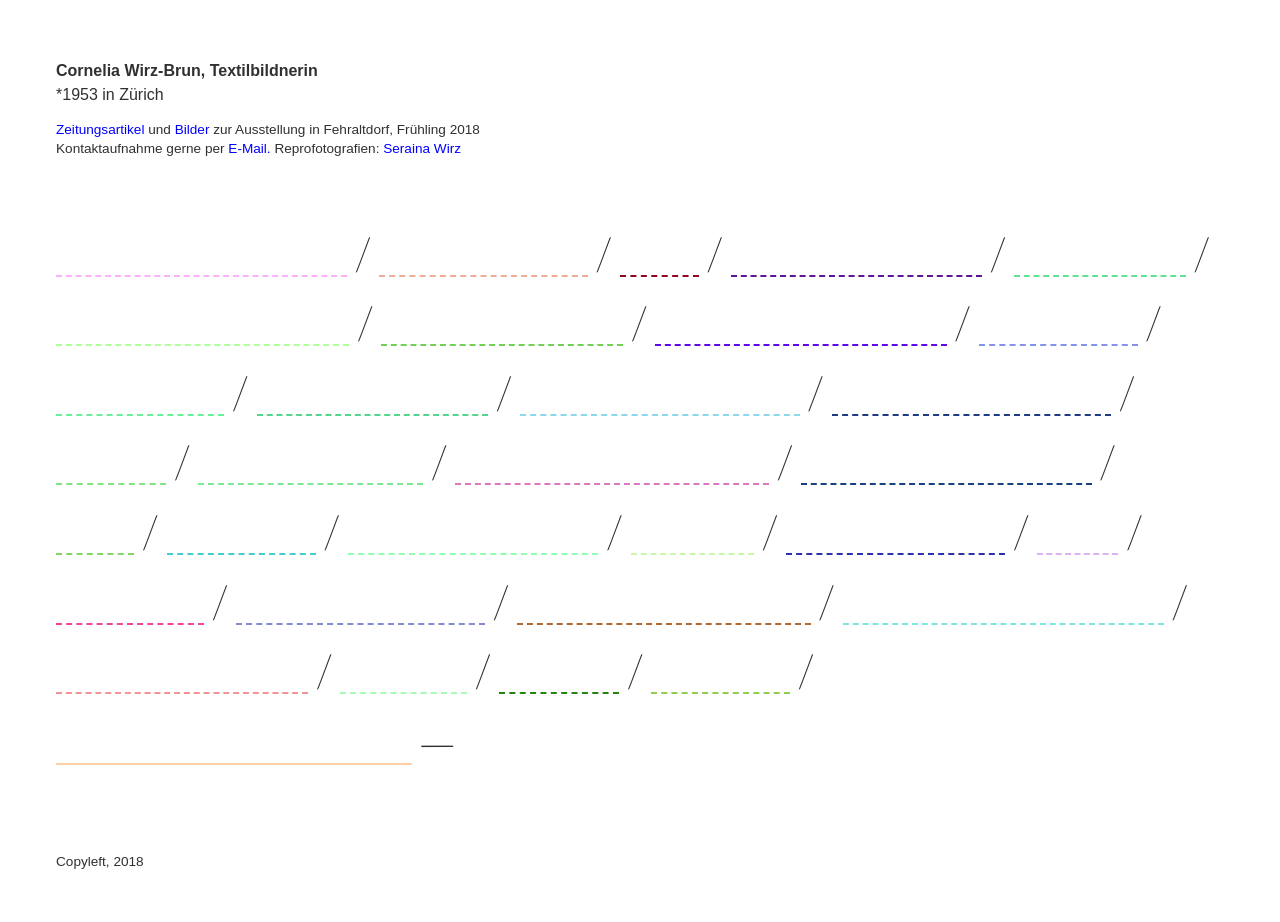
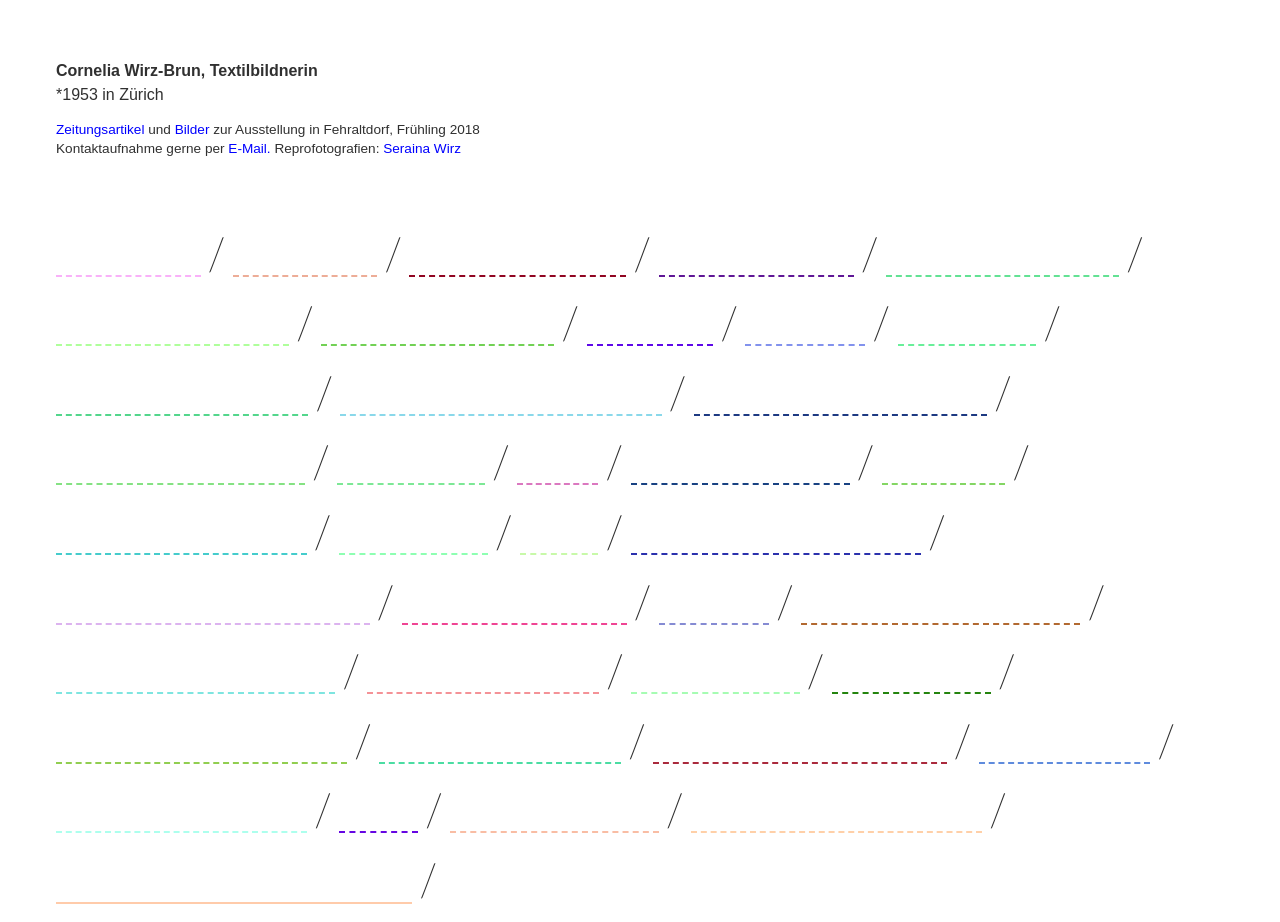
Before and after one commit to cmdu/cornelia.wirz-brun.ch, a plain HTML site: page index.html in a window 1280 px wide. Shown: the top 922 px of the page. Drawn offline with nearby package versions, Linux system fonts and the light colour scheme; a small style sheet from the web is missing.

Commit message:
Update Content March 2019

```diff
--- a/css/layout.css
+++ b/css/layout.css
@@ -44,8 +44,11 @@ body {
 	opacity: 1;
 	transition: 0.5s opacity;
 	hyphens: auto;
-	cursor: url(/img/cursor.svg), auto;
+	cursor: nw-resize;
 }
+
+li, li a:hover {
+	cursor: se-resize;
 }
 
 body.fade-out {
--- a/index.html
+++ b/index.html
@@ -16,41 +16,83 @@
     </header>
     <main>
       <ul id="menu">
-        <li><a data-page="zollikon" href="#">Blick auf Zollikon&nbsp;</a>&nbsp;/&nbsp;</li>
-        <li><a data-page="rosenstrauss" href="#">Rosenstrauss&nbsp;</a>&nbsp;/&nbsp;</li>
-        <li><a data-page="pfau" href="#">Pfau&nbsp;</a>&nbsp;/&nbsp;</li>
-        <li><a data-page="spiel" href="#">Spiel Ying Yang&nbsp;</a>&nbsp;/&nbsp;</li>
-        <li><a data-page="aquarium" href="#">Aquarium&nbsp;</a>&nbsp;/&nbsp;</li>
-        <li><a data-page="engadin" href="#">Engadiner Winter&nbsp;</a>&nbsp;/&nbsp;</li>
-        <li><a data-page="prince" href="#">Le Petit Prince&nbsp;</a>&nbsp;/&nbsp;</li>
-        <li><a data-page="elemente" href="#">Die vier Elemente&nbsp;</a>&nbsp;/&nbsp;</li>
-        <li><a data-page="orchidee" href="#">Orchidee&nbsp;</a>&nbsp;/&nbsp;</li>
-        <li><a data-page="rueckblick" href="#">Rückblick&nbsp;</a>&nbsp;/&nbsp;</li>
-        <li><a data-page="sommervoegel" href="#">Sommervögel&nbsp;</a>&nbsp;/&nbsp;</li>
-        <li><a data-page="stern1" href="#">Sternenhimmel 1&nbsp;</a>&nbsp;/&nbsp;</li>
-        <li><a data-page="stern2" href="#">Sternenhimmel 2&nbsp;</a>&nbsp;/&nbsp;</li>
-        <li><a data-page="chrigi" href="#">Chrigi&nbsp;</a>&nbsp;/&nbsp;</li>
-        <li><a data-page="tulpen" href="#">Tulpenstrauss&nbsp;</a>&nbsp;/&nbsp;</li>
-        <li><a data-page="aussen" href="#">Perspektive Aussen&nbsp;</a>&nbsp;/&nbsp;</li>
-        <li><a data-page="innen" href="#">Perspektive Innen&nbsp;</a>&nbsp;/&nbsp;</li>
-        <li><a data-page="eule" href="#">Eule&nbsp;</a>&nbsp;/&nbsp;</li>
-        <li><a data-page="seerosen" href="#">Seerosen&nbsp;</a>&nbsp;/&nbsp;</li>
-        <li><a data-page="sonnenblumen" href="#">Sonnenblumen&nbsp;</a>&nbsp;/&nbsp;</li>
-        <li><a data-page="winter" href="#">Winter&nbsp;</a>&nbsp;/&nbsp;</li>
-        <li><a data-page="engadin" href="#">Oberengadin&nbsp;</a>&nbsp;/&nbsp;</li>
-        <li><a data-page="paris" href="#">Paris&nbsp;</a>&nbsp;/&nbsp;</li>
-        <li><a data-page="schwaene" href="#">Schwäne&nbsp;</a>&nbsp;/&nbsp;</li>
-        <li><a data-page="verbundenheit" href="#">Verbundenheit&nbsp;</a>&nbsp;/&nbsp;</li>
-        <li><a data-page="baum" href="#">Baum im Frühling&nbsp;</a>&nbsp;/&nbsp;</li>
-        <li><a data-page="tessin" href="#">Tessiner Impression&nbsp;</a>&nbsp;/&nbsp;</li>
-        <li><a data-page="nashorn" href="#">Nashornfamilie&nbsp;</a>&nbsp;/&nbsp;</li>
+        <li><a data-page="specht1" href="#">Specht 1&nbsp;</a>&nbsp;/&nbsp;</li>
+        <li><a data-page="specht2" href="#">Specht 2&nbsp;</a>&nbsp;/&nbsp;</li>
+        <li><a data-page="sternenbild4" href="#">Sternenbild 4&nbsp;</a>&nbsp;/&nbsp;</li>
+        <li><a data-page="matterhorn" href="#">Matterhorn&nbsp;</a>&nbsp;/&nbsp;</li>
+        <li><a data-page="toggenburg1" href="#">Toggenburg 1&nbsp;</a>&nbsp;/&nbsp;</li>
+        <li><a data-page="toggenburg2" href="#">Toggenburg 2&nbsp;</a>&nbsp;/&nbsp;</li>
+        <li><a data-page="toggenburg3" href="#">Toggenburg 3&nbsp;</a>&nbsp;/&nbsp;</li>
         <li><a data-page="warten" href="#">Warten&nbsp;</a>&nbsp;/&nbsp;</li>
         <li><a data-page="wagen" href="#">Wagen&nbsp;</a>&nbsp;/&nbsp;</li>
         <li><a data-page="wachen" href="#">Wachen&nbsp;</a>&nbsp;/&nbsp;</li>
-        <li><a class="italic" id="spezi" data-page="gedanken" href="#">Zu bestimmte Gedanken&nbsp;</a>&nbsp;—&nbsp;</li>
+        <li><a data-page="nashorn" href="#">Nashornfamilie&nbsp;</a>&nbsp;/&nbsp;</li>
+        <li><a data-page="tessin" href="#">Tessiner Impression&nbsp;</a>&nbsp;/&nbsp;</li>
+        <li><a data-page="baum" href="#">Baum im Frühling&nbsp;</a>&nbsp;/&nbsp;</li>
+        <li><a data-page="verbundenheit" href="#">Verbundenheit&nbsp;</a>&nbsp;/&nbsp;</li>
+        <li><a data-page="schwaene" href="#">Schwäne&nbsp;</a>&nbsp;/&nbsp;</li>
+        <li><a data-page="paris" href="#">Paris&nbsp;</a>&nbsp;/&nbsp;</li>
+        <li><a data-page="engadin" href="#">Oberengadin&nbsp;</a>&nbsp;/&nbsp;</li>
+        <li><a data-page="winter" href="#">Winter&nbsp;</a>&nbsp;/&nbsp;</li>
+        <li><a data-page="sonnenblumen" href="#">Sonnenblumen&nbsp;</a>&nbsp;/&nbsp;</li>
+        <li><a data-page="seerosen" href="#">Seerosen&nbsp;</a>&nbsp;/&nbsp;</li>
+        <li><a data-page="eule" href="#">Eule&nbsp;</a>&nbsp;/&nbsp;</li>
+        <li><a data-page="innen" href="#">Perspektive Innen&nbsp;</a>&nbsp;/&nbsp;</li>
+        <li><a data-page="aussen" href="#">Perspektive Aussen&nbsp;</a>&nbsp;/&nbsp;</li>
+        <li><a data-page="tulpen" href="#">Tulpenstrauss&nbsp;</a>&nbsp;/&nbsp;</li>
+        <li><a data-page="chrigi" href="#">Chrigi&nbsp;</a>&nbsp;/&nbsp;</li>
+        <li><a data-page="stern2" href="#">Sternenhimmel 2&nbsp;</a>&nbsp;/&nbsp;</li>
+        <li><a data-page="stern1" href="#">Sternenhimmel 1&nbsp;</a>&nbsp;/&nbsp;</li>
+        <li><a data-page="sommervoegel" href="#">Sommervögel&nbsp;</a>&nbsp;/&nbsp;</li>
+        <li><a data-page="rueckblick" href="#">Rückblick&nbsp;</a>&nbsp;/&nbsp;</li>
+        <li><a data-page="orchidee" href="#">Orchidee&nbsp;</a>&nbsp;/&nbsp;</li>
+        <li><a data-page="elemente" href="#">Die vier Elemente&nbsp;</a>&nbsp;/&nbsp;</li>
+        <li><a data-page="prince" href="#">Le Petit Prince&nbsp;</a>&nbsp;/&nbsp;</li>
+        <li><a data-page="engadin" href="#">Engadiner Winter&nbsp;</a>&nbsp;/&nbsp;</li>
+        <li><a data-page="aquarium" href="#">Aquarium&nbsp;</a>&nbsp;/&nbsp;</li>
+        <li><a data-page="spiel" href="#">Spiel Ying Yang&nbsp;</a>&nbsp;/&nbsp;</li>
+        <li><a data-page="pfau" href="#">Pfau&nbsp;</a>&nbsp;/&nbsp;</li>
+        <li><a data-page="rosenstrauss" href="#">Rosenstrauss&nbsp;</a>&nbsp;/&nbsp;</li>
+        <li><a data-page="zollikon" href="#">Blick auf Zollikon&nbsp;</a>&nbsp;/&nbsp;</li>
+        <li><a class="italic" id="spezi" data-page="gedanken" href="#">Zu bestimmte Gedanken&nbsp;</a>&nbsp;/&nbsp;</li>
       </ul>
     </main>
     <div id="pages">
+      <div class="page hide" id="specht1" data-page="specht1">
+        <div class="gallery"><img src="img/2017_specht-1-squashed.jpg" alt="Specht 1, 2017">
+          <div class="caption">«Specht 1», 48 x 48 cm, 2017</div>
+        </div>
+      </div>
+      <div class="page hide" id="specht2" data-page="specht2">
+        <div class="gallery"><img src="img/2017_specht-2-squashed.jpg" alt="Specht 2, 2017">
+          <div class="caption">«Specht 2», 48 x 48 cm, 2017</div>
+        </div>
+      </div>
+      <div class="page hide" id="sternenbild4" data-page="sternenbild4">
+        <div class="gallery"><img src="img/2016_sternenbild-4-squashed.jpg" alt="Sternenbild 4, 2016">
+          <div class="caption">«Sternenbild 4», 52 x 66 cm, 2017</div>
+        </div>
+      </div>
+      <div class="page hide" id="matterhorn" data-page="matterhorn">
+        <div class="gallery"><img src="img/2017_matterhorn-squashed.jpg" alt="Matterhorn, 2017">
+          <div class="caption">«Ihre Majestät Matterhorn», 49 x 60 cm, 2017</div>
+        </div>
+      </div>
+      <div class="page hide" id="toggenburg1" data-page="toggenburg1">
+        <div class="gallery"><img src="img/2017_toggenburg-bauerngarten-squashed.jpg" alt="Miniaturen Toggenburg 1 «Bauerngarten», 2017">
+          <div class="caption">«Bauerngarten» (Miniaturen Toggenburg 1), 19 x 25 cm, 2017</div>
+        </div>
+      </div>
+      <div class="page hide" id="toggenburg2" data-page="toggenburg2">
+        <div class="gallery"><img src="img/2017_toggenburg-landschaft-1-squashed.jpg" alt="Miniaturen Toggenburg 2 «Landschaft 1», 2017">
+          <div class="caption">«Landschaft 1» (Miniaturen Toggenburg 2), 10 x 14 cm, 2017</div>
+        </div>
+      </div>
+      <div class="page hide" id="toggenburg3" data-page="toggenburg3">
+        <div class="gallery"><img src="img/2017_toggenburg-landschaft-2-squashed.jpg" alt="Miniaturen Toggenburg 3 «Landschaft 2», 2017">
+          <div class="caption">«Landschaft 2» (Miniaturen Toggenburg 3), 10 x 14 cm, 2017</div>
+        </div>
+      </div>
       <div class="page hide" id="zollikon" data-page="zollikon">
         <div class="gallery"><img src="img/1989_blick_auf_zollikon-squashed.jpg" alt="Blick auf Zollikon, 1989">
           <div class="caption">«Blick auf Zollikon», 101 x 82 cm, 1989</div>
```
Also changed, not shown: includes/header.html (deleted, +0 -4 lines), IMG_0657.jpg (deleted), img/cursor.svg (deleted), 7 other files.
